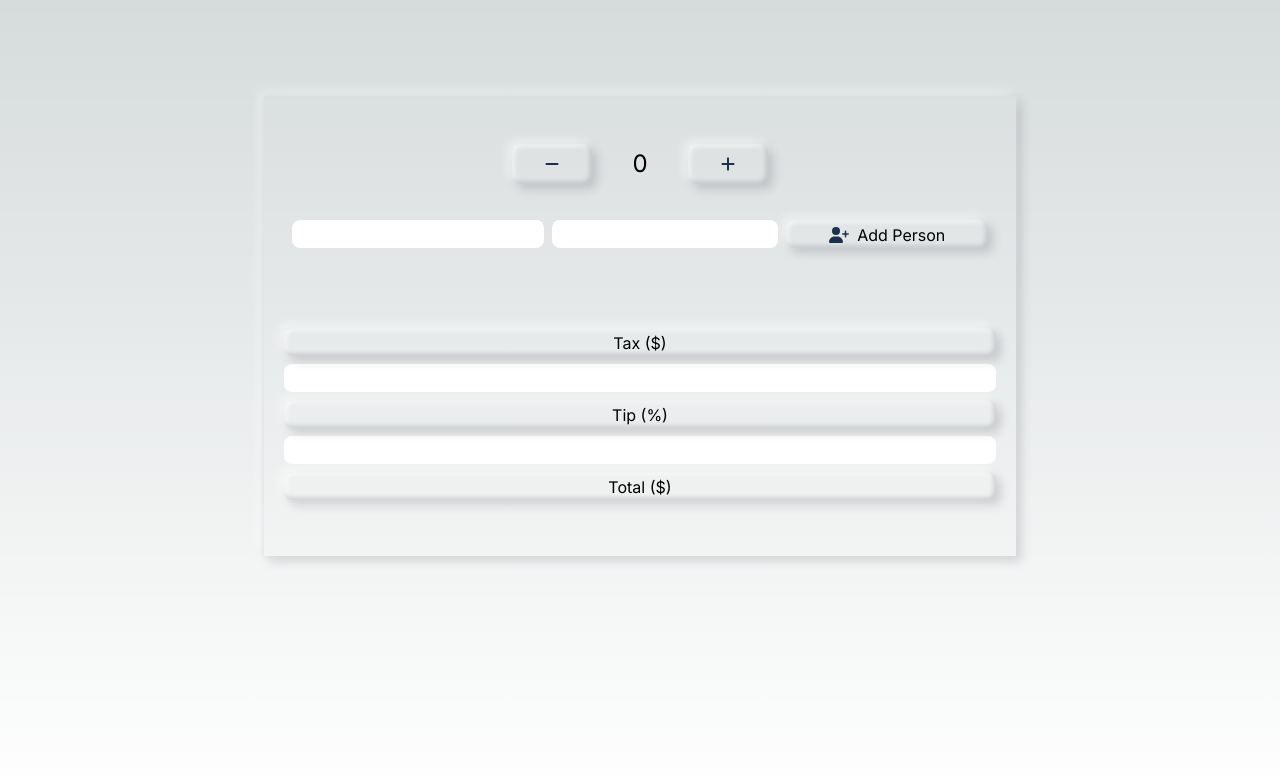
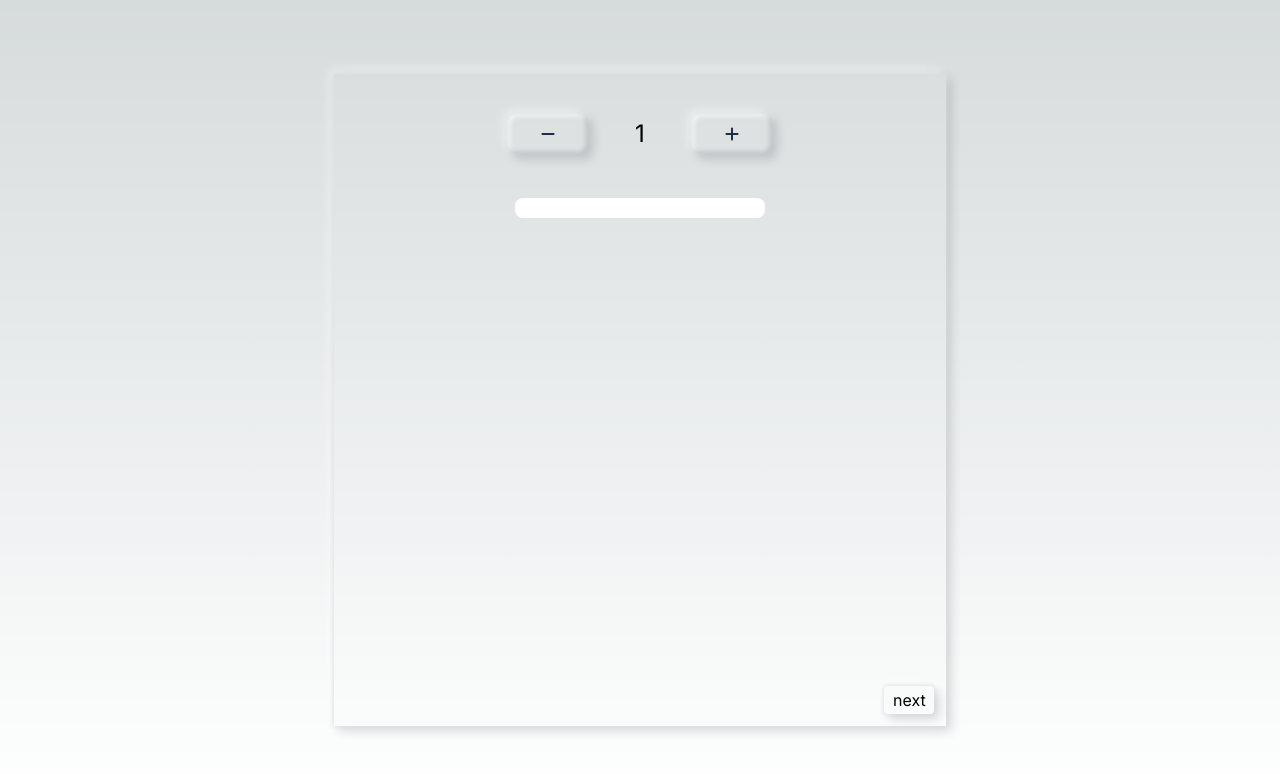
Before and after one commit to yoonlee201/split-money, a Next.js app: page / in a window 1280 px wide. Shown: the top 774 px of the page. Built offline with nearby package versions, Linux system fonts and the light colour scheme.

Commit message:
3 pages and set people

```diff
--- /dev/null
+++ b/src/app/_components/Button.tsx
@@ -0,0 +1,20 @@
+'use client';
+
+import { cx } from 'class-variance-authority';
+import React, {
+    ButtonHTMLAttributes,
+} from 'react'
+
+export const Button = React.forwardRef<
+    HTMLButtonElement,
+    ButtonHTMLAttributes<HTMLButtonElement>
+>(function ({ children, className, ...rest }, ref) {
+    return (
+        <button
+            ref={ref}
+            className={cx('button-border', className)}
+            {...rest}>
+            {children}
+        </button>
+    );
+});
--- /dev/null
+++ b/src/app/_components/Calculate.tsx
@@ -0,0 +1,32 @@
+'use client';
+
+import { Fieldset, Form } from '@/app/_components/Form';
+import { Menu, More } from '@/app/_components/Menu';
+import { Count } from '@/app/_components/Count';
+import { useState } from 'react';
+
+const Calculate = () => {
+    const [count, setCount] = useState(1);
+    return (
+        <>
+            <Count
+                count={count}
+                setCount={setCount}
+            />
+            <Form>
+                <Fieldset className="h-[320px] items-start">
+                    {Array.from(Array(count), (e, i) => {
+                        return <Menu key={i} />;
+                    })}
+                </Fieldset>
+                <Fieldset className="pb-3 pt-1">
+                    <More>Tax ($)</More>
+                    <More>Tip (%)</More>
+                    <More disabled>Total ($)</More>
+                </Fieldset>
+            </Form>
+        </>
+    );
+};
+
+export default Calculate;
--- a/src/app/_components/Count.tsx
+++ b/src/app/_components/Count.tsx
@@ -1,21 +1,17 @@
 'use client';
-import { Button } from '@/app/_components/Form';
+import { Button } from '@/app/_components/Button';
 import { FontAwesomeIcon } from '@fortawesome/react-fontawesome';
 import { faPlus, faMinus } from '@fortawesome/free-solid-svg-icons';
-import { useState } from 'react';
 
-const Count = () => {
-    const [count, setCount] = useState(0);
+interface CountProps {
+    count: number;
+    handlePlus: () => void;
+    handleMinus: () => void;
+}
 
-    const handlePlus = () => {
-        count < Number.MAX_SAFE_INTEGER && setCount(count + 1);
-    };
-
-    const handleMinus = () => {
-        count > 0 && setCount(count - 1);
-    };
+export const Count = ({ count, handlePlus, handleMinus }: CountProps) => {
     return (
-        <div className="text-main flex w-full flex-row items-center justify-center gap-2 p-2">
+        <div className="text-main flex w-full flex-row items-center justify-center gap-3 px-4">
             <Button
                 className="flex h-10 max-w-20 items-center justify-center"
                 onClick={handleMinus}>
@@ -24,7 +20,7 @@ const Count = () => {
                     style={{ color: '#1c2f4d' }}
                 />
             </Button>
-            <span className='text-center w-20 text-[1.5rem]'>{count}</span>
+            <span className="w-20 text-center text-[1.5rem]">{count}</span>
             <Button
                 className="h-10 max-w-20"
                 onClick={handlePlus}>
@@ -36,5 +32,3 @@ const Count = () => {
         </div>
     );
 };
-
-export default Count;
--- a/src/app/_components/Form.tsx
+++ b/src/app/_components/Form.tsx
@@ -2,7 +2,6 @@
 
 import { cx } from 'class-variance-authority';
 import React, {
-    ButtonHTMLAttributes,
     FieldsetHTMLAttributes,
     FormHTMLAttributes,
     HTMLAttributes,
@@ -17,7 +16,7 @@ export const Form = React.forwardRef<
     return (
         <form
             className={cx(
-                'grid min-w-[70vw] grid-flow-row justify-stretch gap-8 rounded-lg p-5 sm:min-w-[35vw]',
+                'grid w-full grid-flow-row justify-stretch gap-6 rounded-lg p-5 pt-10 ',
                 className
             )}
             ref={ref}
@@ -46,7 +45,7 @@ export const Fieldset = ({
 }: PropsWithChildren<FieldsetHTMLAttributes<HTMLFieldSetElement>>) => {
     return (
         <fieldset
-            className={cx(`grid grid-flow-row gap-2`, className)}
+            className={cx(`flex flex-col gap-2 overflow-y-scroll`, className)}
             {...rest}>
             {children}
         </fieldset>
@@ -77,6 +76,7 @@ export const Price = React.forwardRef<
             min="0"
             step=".01"
             required
+            pattern="[0-9]+(\\.[0-9][0-9]?)?"
             name="price"
             className={cx('w-full', className)}
             ref={ref}
@@ -84,17 +84,3 @@ export const Price = React.forwardRef<
         />
     );
 });
-
-export const Button = React.forwardRef<
-    HTMLButtonElement,
-    ButtonHTMLAttributes<HTMLButtonElement>
->(function Button({ children, className, ...rest }, ref) {
-    return (
-        <button
-            ref={ref}
-            className={cx('button-border ', className)}
-            {...rest}>
-            {children}
-        </button>
-    );
-});
--- a/src/app/_components/Menu.tsx
+++ b/src/app/_components/Menu.tsx
@@ -1,13 +1,23 @@
 'use client';
-import { Button, Price, Text } from '@/app/_components/Form';
+import { Price, Text } from '@/app/_components/Form';
+import { Button } from '@/app/_components/Button';
 import { FontAwesomeIcon } from '@fortawesome/react-fontawesome';
 import { faUserPlus } from '@fortawesome/free-solid-svg-icons';
+import { ButtonHTMLAttributes, useState } from 'react';
+import React from 'react';
 
-const Menu = () => {
+export const Menu = () => {
+    const [menu, setMenu] = useState('');
     return (
-        <div className="text-main flex flex-wrap items-center gap-2 p-2">
-            <Text className="basis-[100px]" />
-            <Price className="basis-[75px]" />
+        <div className="text-main flex flex-wrap items-center gap-2 pt-1 mx-4">
+            <Text
+                onChange={e => {
+                    setMenu(e.target.value);
+                }}
+                placeholder='Menu'
+                className="sm:ml-2 basis-[100px]"
+            />
+            <Price className="basis-[100px] md:max-w-[150px]" placeholder='Cost ($)'/>
             <Button className="w-full basis-[50px] whitespace-nowrap">
                 <FontAwesomeIcon
                     icon={faUserPlus}
@@ -19,4 +29,18 @@ const Menu = () => {
     );
 };
 
-export default Menu;
+export const More = React.forwardRef<
+    HTMLButtonElement,
+    ButtonHTMLAttributes<HTMLButtonElement>
+>(function ({ children, className, ...rest }, ref) {
+    return (
+        <div className="flex gap-2">
+            <Button
+                className="w-full max-w-[100px] "
+                {...rest}>
+                {children}
+            </Button>
+            <Price className=" max-w-[100px]" />
+        </div>
+    );
+});
--- /dev/null
+++ b/src/app/_components/Page.tsx
@@ -0,0 +1,56 @@
+'use client';
+
+import { useState } from 'react';
+import Calculate from '@/app/_components/Calculate';
+import People from '@/app/_components/People';
+import Receipt from '@/app/_components/Receipt';
+
+const Page = () => {
+    // const [json, setJson] = useState({ people: [], data: [] });
+    const [people, setPeople] = useState([""]);
+    const [page, setPage] = useState(1);
+
+    const getPage = () => {
+        switch (page) {
+            case 1:
+                return (
+                    <People
+                        people={people}
+                        setPeople ={setPeople}
+                        />
+                );
+            case 2:
+                return <Calculate />;
+            default:
+                return <Receipt />;
+        }
+    };
+
+    return (
+        <div className="flex flex-col items-center box-border h-[652px] w-full max-w-[612.8px] content-around pt-10">
+            {getPage()}
+            <div className="flex w-full h-full items-end justify-end gap-2 p-3">
+                {page > 1 && (
+                    <button
+                        onClick={() => {
+                            setPage(page - 1);
+                        }}
+                        className="box-border max-w-[50px] rounded-sm p-0">
+                        back
+                    </button>
+                )}
+                {page < 3 && (
+                    <button
+                        onClick={() => {
+                            setPage(page + 1);
+                        }}
+                        className="box-border max-w-[50px] rounded-sm p-0">
+                        next
+                    </button>
+                )}
+            </div>
+        </div>
+    );
+};
+
+export default Page;
--- /dev/null
+++ b/src/app/_components/People.tsx
@@ -0,0 +1,56 @@
+'use client';
+
+import { Count } from '@/app/_components/Count';
+import { Fieldset, Form, Text } from '@/app/_components/Form';
+
+interface PeopleProps {
+    people: string[];
+    setPeople: (people: string[]) => void;
+}
+const People = ({ people, setPeople }: PeopleProps) => {
+    const handlePlus = () => {
+        setPeople([...people, '']);
+    };
+    const handleMinus = () => {
+        if (people.length > 1) {
+            setPeople(people.slice(0, -1));
+        }
+    };
+
+    const handlePersonChange = (index: number, value: string) => {
+        const newPeople = [...people];
+        newPeople[index] = value;
+        setPeople(newPeople);
+    };
+
+    return (
+        <>
+            <Count
+                count={people.length}
+                handlePlus={handlePlus}
+                handleMinus={handleMinus}
+            />
+            <Form>
+                <Fieldset className="flex h-[320px] flex-col items-center justify-start">
+                    {people.map((person, i) => {
+                        return (
+                            <div
+                                key={i}
+                                className="text-main flex flex-wrap items-center gap-2 pt-1 sm:mx-4">
+                                <Text
+                                    className="max-w-[250px]"
+                                    value={person}
+                                    onChange={e =>
+                                        handlePersonChange(i, e.target.value)
+                                    }
+                                />
+                            </div>
+                        );
+                    })}
+                </Fieldset>
+            </Form>
+        </>
+    );
+};
+
+export default People;
--- /dev/null
+++ b/src/app/_components/Receipt.tsx
@@ -0,0 +1,10 @@
+'use client';
+
+const Receipt = () => {
+    return (
+        <div className="box-border pt-10">
+        </div>
+    );
+};
+
+export default Receipt;
--- a/src/app/globals.css
+++ b/src/app/globals.css
@@ -30,7 +30,7 @@ body {
         rgb(var(--background-start-rgb));
 }
 input {
-    height: 1.75rem;
+    height: 1.25rem;
     min-width: 0;
     flex-shrink: 0;
     flex-grow: 1;
--- a/src/app/page.tsx
+++ b/src/app/page.tsx
@@ -1,29 +1,9 @@
-import { Button, Fieldset, Form, Price, Text } from '@/app/_components/Form';
-import Menu from '@/app/_components/Menu';
-import Count from '@/app/_components/Count';
+import Page from '@/app/_components/Page';
 
 export default function Home() {
     return (
-        <main className="flex min-h-screen flex-col items-center justify-start p-24">
-            <div className="box-border pt-10">
-                <Count />
-                <Form>
-                    <Fieldset>
-                        <Menu />
-                    </Fieldset>
-                    <Fieldset className="pt-10">
-                        <Button>Tax ($)</Button>
-                        <Price name="a" />
-                        <Button>Tip (%)</Button>
-                        <Price name="a" />
-                        <Button disabled>Total ($)</Button>
-                        <Price
-                            disabled
-                            name="a"
-                        />
-                    </Fieldset>
-                </Form>
-            </div>
+        <main className="flex min-h-screen items-center justify-center p-10">
+            <Page />
         </main>
     );
 }
```
